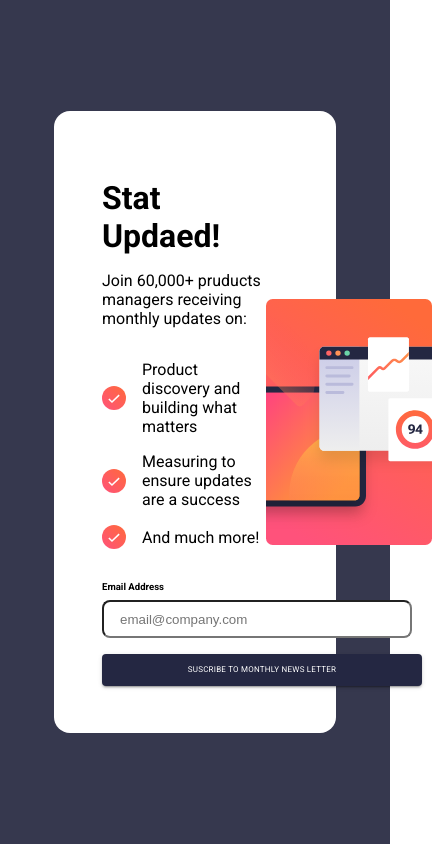
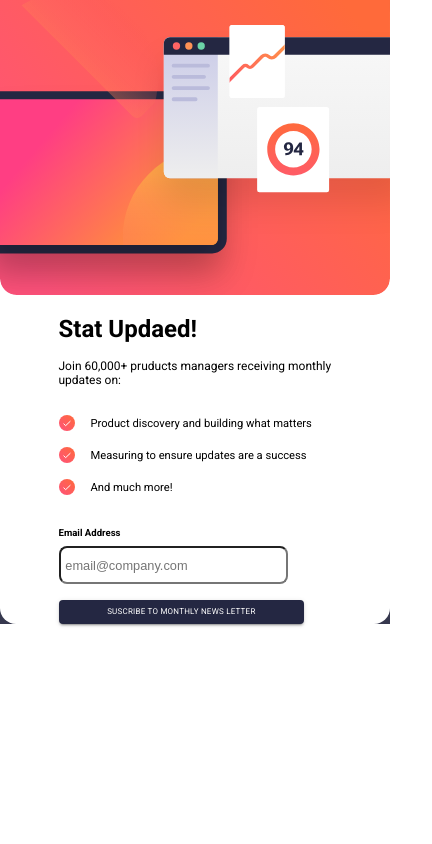
Before and after one commit to thatkhay/newsletter-sign-up, a React (Create React App) app in the folder newsletter/: page / in a window 390 px wide. Shown: the whole page, 432 px wide, since content can reach past the window. Built offline with nearby package versions, Linux system fonts and the light colour scheme.

Commit message:
componen screen responsiveness

```diff
--- a/newsletter/src/components/FormPageComponent.jsx
+++ b/newsletter/src/components/FormPageComponent.jsx
@@ -1,9 +1,12 @@
 import React, { useState } from 'react'
 import succcessIcon from '../assets/images/icon-success.svg'
 import Button from '@mui/material/Button';
-
+import { useMediaQuery } from '@mui/material';
 
 function FormPageComponent({handleFormsubmit}) {
+
+  const isSmallScreen = useMediaQuery('(max-width: 850px)');
+
  const [email, setEmail] = useState()
  const [errorMsg, setErrorMsg] = useState()
 
@@ -48,13 +51,13 @@ const clearInputField = () =>{
 
     <div style={{display: 'flex', width: '70%', flexDirection: 'column', textAlign: 'left'}}>
 
-        <h1 style={{textAlign: 'left', fontWeight: '700', marginBottom: '2rem'}} >Stat Updaed!</h1>
-        <p style={{textAlign: 'left', width: '100%', marginTop: '-1rem'}}>Join 60,000+ pruducts managers receiving monthly updates on:</p>
+        <h1 style={{textAlign: 'left', fontWeight: '700', marginBottom: '2rem', fontSize:isSmallScreen ? '1.5rem' : '2.5rem'}} >Stat Updaed!</h1>
+        <p style={{textAlign: 'left', width: '100%', marginTop: '-1rem', fontSize: isSmallScreen ? '.75rem' : '1.2rem'}}>Join 60,000+ pruducts managers receiving monthly updates on:</p>
 
         <div style={{marginTop: '1rem'}}>
-        <div style={{display: 'flex', alignItems: 'center', textAlign: 'left', marginBottom: '1rem'}}><img style={{height: '1.5rem', width: '1.5rem', marginRight: '1rem'}} src={succcessIcon} alt="" /> Product discovery and building what matters </div>
-        <div style={{display: 'flex', alignItems: 'center', textAlign: 'left',  marginBottom: '1rem'}}><img style={{height: '1.5rem', width: '1.5rem', marginRight: '1rem' }} src={succcessIcon} alt="" />Measuring to ensure updates are a success </div>
-        <div style={{display: 'flex', alignItems: 'center', textAlign: 'left', marginBottom: '1rem'}}><img style={{height: '1.5rem', width: '1.5rem', marginRight: '1rem' }} src={succcessIcon} alt="" />And much more!</div>
+        <div style={{display: 'flex', alignItems: 'center', textAlign: 'left', marginBottom: '1rem', fontSize: isSmallScreen ? '.7rem' : '1rem'}}><img style={{height:isSmallScreen ? '1rem' :  '1.5rem', width:isSmallScreen ? '1rem' :  '1.5rem', marginRight: '1rem'}} src={succcessIcon} alt="" /> Product discovery and building what matters </div>
+        <div style={{display: 'flex', alignItems: 'center', textAlign: 'left',  marginBottom: '1rem', fontSize: isSmallScreen ? '.7rem' : '1rem'}}><img style={{height:isSmallScreen ? '1rem' :  '1.5rem', width:isSmallScreen ? '1rem' :  '1.5rem', marginRight: '1rem' }} src={succcessIcon} alt="" />Measuring to ensure updates are a success </div>
+        <div style={{display: 'flex', alignItems: 'center', textAlign: 'left', marginBottom: '1rem', fontSize: isSmallScreen ? '.7rem' : '1rem'}}><img style={{height:isSmallScreen ? '1rem' :  '1.5rem', width:isSmallScreen ? '1rem' :  '1.5rem', marginRight: '1rem' }} src={succcessIcon} alt="" />And much more!</div>
         </div>
 
         <div style={{display: 'flex', flexDirection: 'column', marginTop: '1rem'}}>
@@ -66,11 +69,11 @@ const clearInputField = () =>{
           <label htmlFor="text" style={{marginBottom: '.5rem', fontSize: '.6rem', fontWeight: '700' }}> Email Address </label>
           {errorMsg && <p style={{color: 'red', fontSize: '.6rem', fontWeight: '700'}}>{errorMsg}</p>}
           </div>
-          <input type="text"  placeholder="email@company.com" value={email} onChange={handleInputChange} style={{height: '2rem', paddingLeft: '1rem', borderRadius: '0.5rem', width: '18rem'}}/>
+          <input type="text"  placeholder="email@company.com" value={email} onChange={handleInputChange} style={{height: '2rem', paddingLeft:isSmallScreen ? '0.3rem' : '1rem', borderRadius: '0.5rem', width: isSmallScreen ? '80%' : '18rem', fontSize:isSmallScreen ? '.8rem' : '1.2rem'}}/>
 
           </div>
 
-          <Button type='submit' variant="contained" onClick={handleSubmit}  style={{backgroundColor: 'hsl(234, 29%, 20%)', height: '2rem', width: '20rem', marginTop: '1rem', fontSize: '.5rem'}}>Suscribe to monthly news letter</Button>
+          <Button type='submit' variant="contained" onClick={handleSubmit}  style={{backgroundColor: 'hsl(234, 29%, 20%)', height: isSmallScreen ? '1.5rem' :  '2rem', width: isSmallScreen ? '90%' : '20rem', marginTop: '1rem', fontSize: '.5rem'}}>Suscribe to monthly news letter</Button>
 
         </form>
 
--- a/newsletter/src/components/ImageComponent.jsx
+++ b/newsletter/src/components/ImageComponent.jsx
@@ -1,11 +1,16 @@
-import React from 'react'
-import desktopIllustration from '../assets/images/illustration-sign-up-desktop.svg'
+import React from 'react';
+import desktopIllustration from '../assets/images/illustration-sign-up-desktop.svg';
+import mobileIllustration from '../assets/images/illustration-sign-up-mobile.svg';
+import { useMediaQuery } from '@mui/material';
+
 function ImageComponent() {
+  const isSmallScreen = useMediaQuery('(max-width: 850px)');
+
   return (
-    <div style={{height: '100%', width: '100%', marginRight: '-6rem'}}>
-      <img src={desktopIllustration} alt=""  style={{ height: '100%', width: '100%'}}/>
+    <div style={{ height: '100%', width: '100%', marginRight: isSmallScreen ? '0' : '-6rem' }}>
+      <img src={isSmallScreen ? mobileIllustration : desktopIllustration} alt="" style={{ height: '100%', width: '100%' }} />
     </div>
-  )
+  );
 }
 
-export default ImageComponent
+export default ImageComponent;
--- a/newsletter/src/components/WhitePageContainer.jsx
+++ b/newsletter/src/components/WhitePageContainer.jsx
@@ -3,8 +3,13 @@ import FormPageComponent from './FormPageComponent'
 import ImageComponent from './ImageComponent'
 import Thanku from './Thanku'
 import { useState } from 'react'
+import { useMediaQuery } from '@mui/material';
+
 
 function WhitePageContainer() {
+
+  const isSmallScreen = useMediaQuery('(max-width: 850px)');
+
 
 const [submitted, setSubmit] = useState(false)
 
@@ -13,7 +18,7 @@ const handleFormsubmit= () => {
 }
 
   return (
-    <div style={{backgroundColor: 'hsl(0, 0%, 100%)', height: '70%', width: '60%', borderRadius: '1rem', display: 'flex', alignItems: 'center', justifyContent: 'space-between', padding: '1rem 0rem 1rem 3rem'}}>
+    <div style={{backgroundColor: 'hsl(0, 0%, 100%)', height: '70%', width: '100%', borderRadius: '1rem', display: 'flex', alignItems: 'center', justifyContent: 'space-between', padding:isSmallScreen ? '0' : '1rem 0rem 1rem 3rem', flexDirection:isSmallScreen ? 'column-reverse' : 'row'}}>
 
       {submitted ? (<Thanku />) : (
         <>
--- a/newsletter/src/pages/Mypage.jsx
+++ b/newsletter/src/pages/Mypage.jsx
@@ -1,10 +1,13 @@
 import React from 'react'
 import WhitePageContainer from '../components/WhitePageContainer'
+import { useMediaQuery } from '@mui/material';
 
 function Mypage() {
 
+  const isSmallScreen = useMediaQuery('(max-width: 850px)');
+
   return (
-    <div style={{backgroundColor: 'hsl(235, 18%, 26%)', height: '100vh', display: 'flex', justifyContent: 'center', alignItems: 'center'}}>
+    <div style={{backgroundColor: 'hsl(235, 18%, 26%)', height:isSmallScreen ? '100%' : '100vh', width: '100%', display: 'flex', justifyContent: 'center', alignItems: 'center'}}>
         <WhitePageContainer />
     </div>
   )
```
